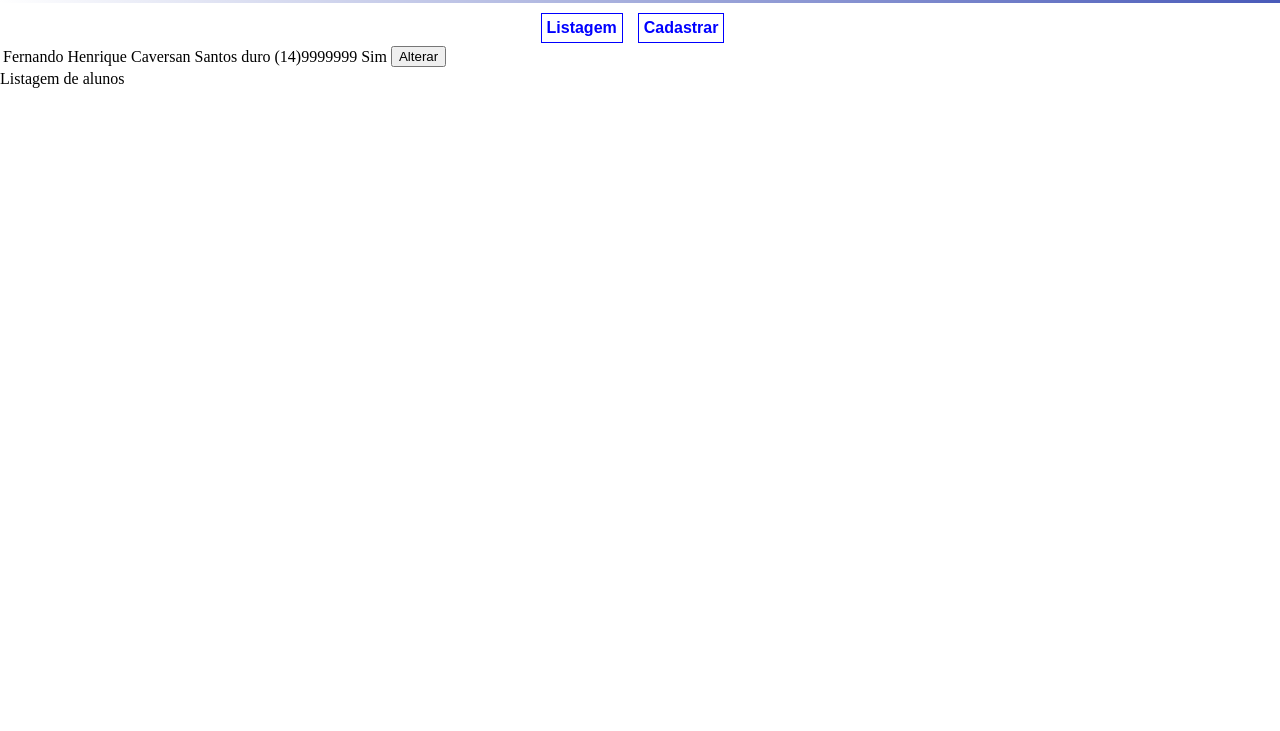
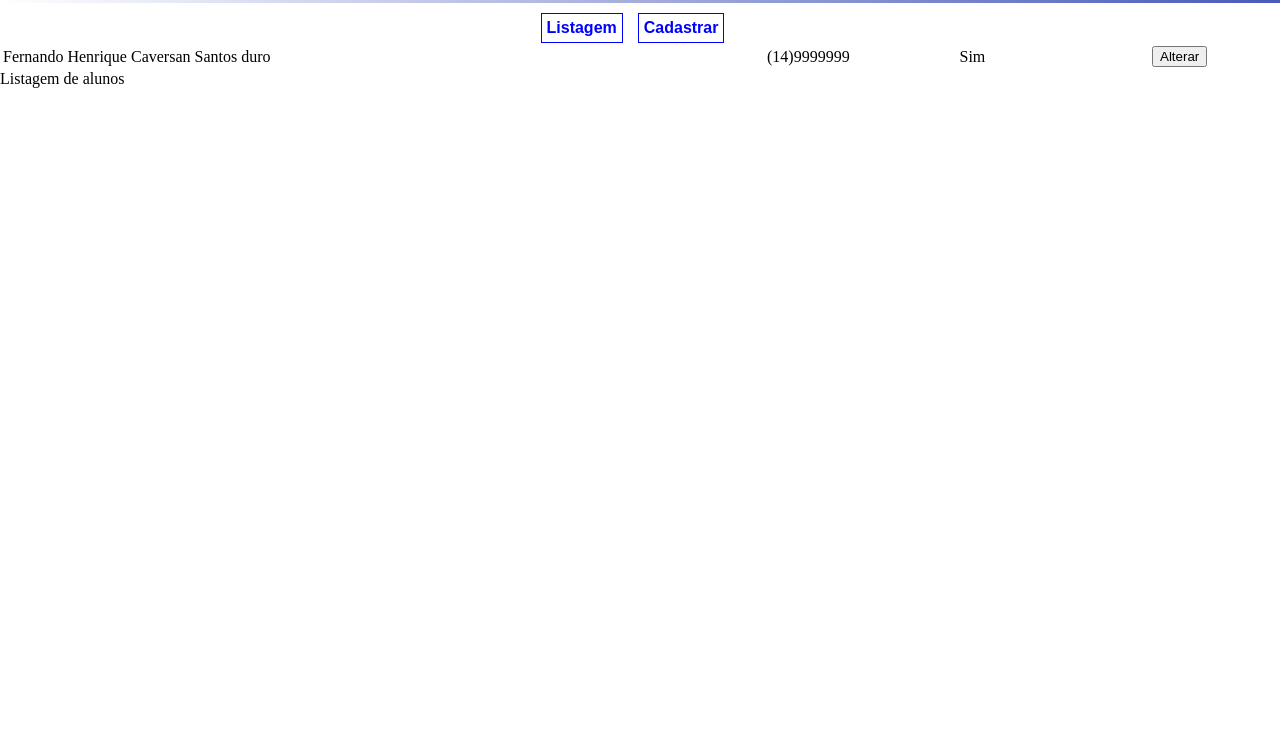
Before and after one commit to Andrews081/projeto-exemplo, a plain HTML site: page index.html in a window 1280 px wide. Shown: the part 69-800 px from the top of the page. Drawn offline with Linux system fonts and the light colour scheme.

Commit message:
retornando.

```diff
--- a/assets/css/list.css
+++ b/assets/css/list.css
@@ -0,0 +1,7 @@
+.lista {
+    width: 100%;
+}
+
+.lista tr:nth-child() {
+    vertical-align: top;
+}
--- a/index.html
+++ b/index.html
@@ -5,7 +5,9 @@
     <meta http-equiv="X-UA-Compatible" content="IE=edge">
     <meta name="viewport" content="width=device-width, initial-scale=1.0">
     <title>Projeto exemplo</title>
+
     <link rel="stylesheet" href="./assets/css/style.css">
+    <link rel="stylesheet" href="./assets/css/list.css">
 </head>
 <body>
     <header class="cabecalho">
@@ -17,16 +19,16 @@
     </div>
     <table class="lista">
         <tr>
-            <td>
+            <td style="width: 60%;">
                 Fernando Henrique Caversan Santos duro
             </td>
-            <td>
+            <td style="width: 15%;">
                 (14)9999999
             </td>
-            <td>
+            <td style="width: 15%;">
                 Sim
             </td>
-            <td>
+            <td style="width: 10%;">
               <button>Alterar</button>
             </td>
         </tr>
```
Also changed, not shown: assets/css/form.css (added, +10 -0 lines), src/form.html (+5 -1 lines), 2 other files.
